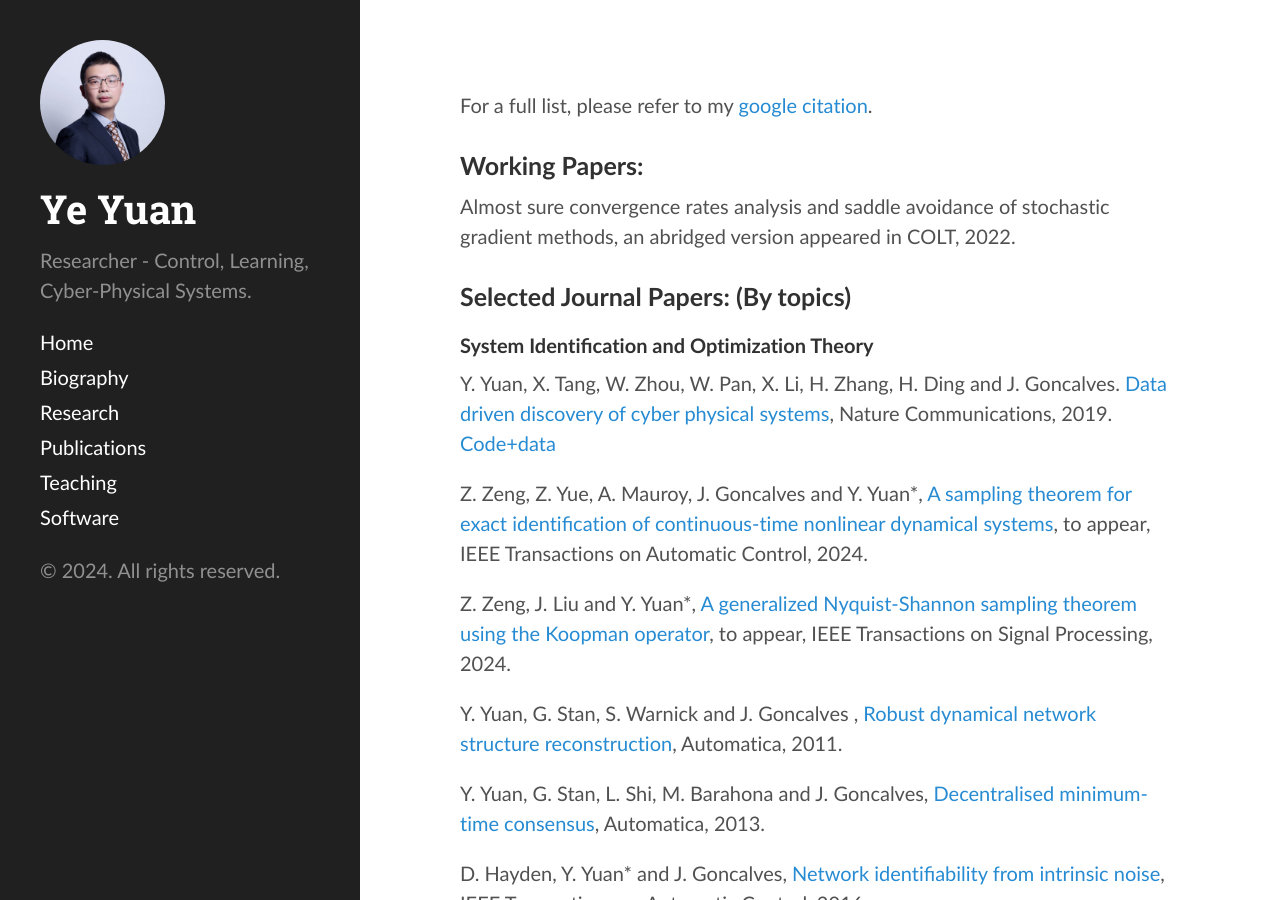
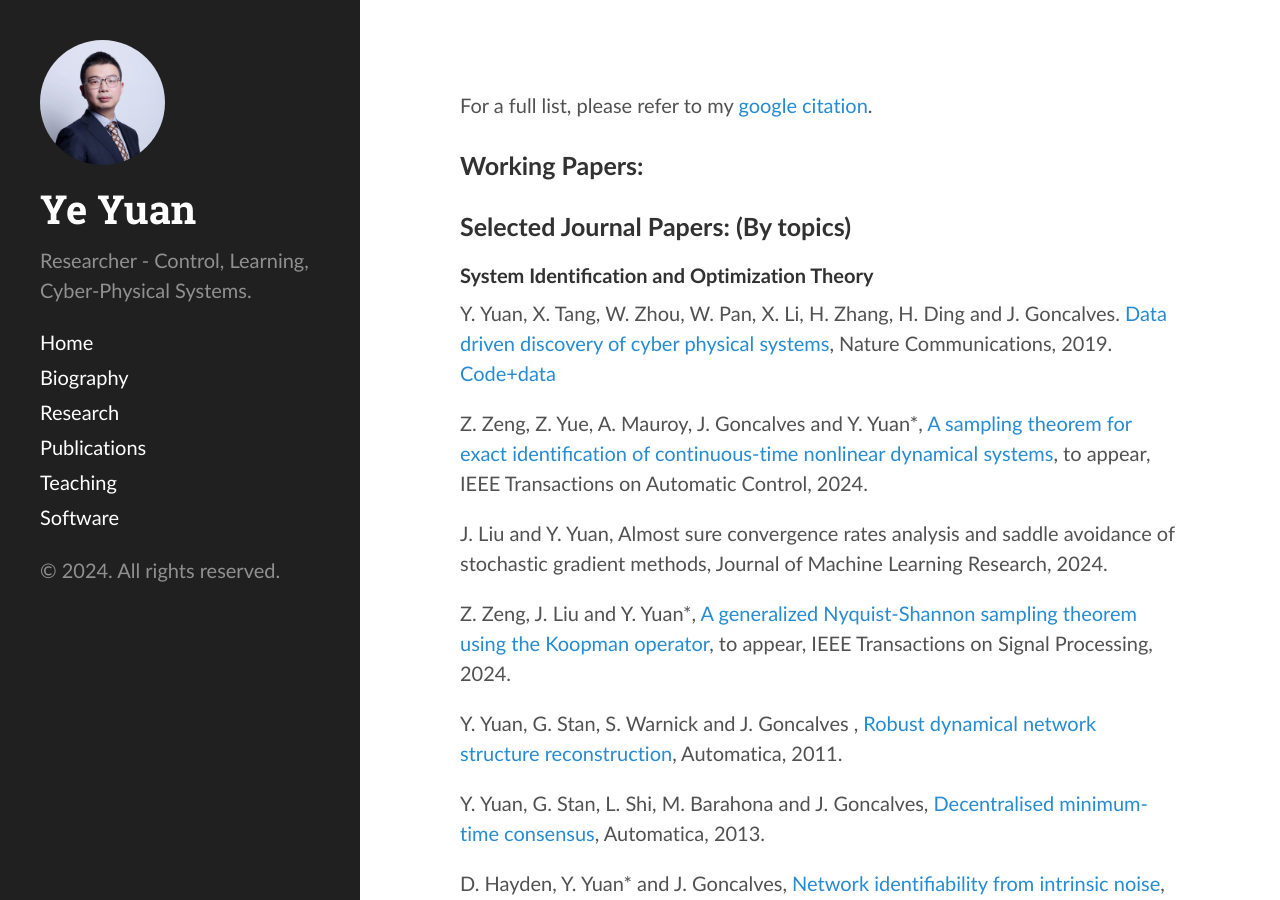
Before and after one commit to yy311/yy311.github.io, a Jekyll site: the page built from publication.md, in a window 1280 px wide and 900 px high. Built offline with Jekyll 4.4.1, drawn with Linux system fonts in a browser that asks for light colours.

Commit message:
Update publication.md

```diff
--- a/publication.md
+++ b/publication.md
@@ -6,7 +6,6 @@ For a full list, please refer to my [google citation](https://scholar.google.co.
 
 <h3>Working Papers: </h3>
 
-Almost sure convergence rates analysis and saddle avoidance of stochastic gradient methods, an abridged version appeared in COLT, 2022.
 
 <h3>Selected Journal Papers: (By topics)</h3>
 
@@ -15,6 +14,8 @@ Almost sure convergence rates analysis and saddle avoidance of stochastic gradie
 Y. Yuan, X. Tang, W. Zhou, W. Pan, X. Li, H. Zhang, H. Ding and J. Goncalves. [Data driven discovery of cyber physical systems](https://www.nature.com/articles/s41467-019-12490-1), Nature Communications, 2019. [Code+data](https://github.com/HAIRLAB/CPSid)
 
 Z. Zeng, Z. Yue, A. Mauroy, J. Goncalves and Y. Yuan*, [A sampling theorem for exact identification of continuous-time nonlinear dynamical systems](https://arxiv.org/abs/2204.14021), to appear, IEEE Transactions on Automatic Control, 2024.
+
+J. Liu and Y. Yuan, Almost sure convergence rates analysis and saddle avoidance of stochastic gradient methods, Journal of Machine Learning Research, 2024.
 
 Z. Zeng, J. Liu and Y. Yuan*, [A generalized Nyquist-Shannon sampling theorem using the Koopman operator](https://arxiv.org/abs/2303.01927), to appear, IEEE Transactions on Signal Processing, 2024.
 
```
